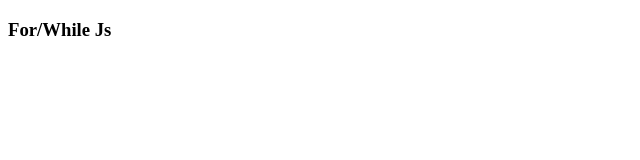
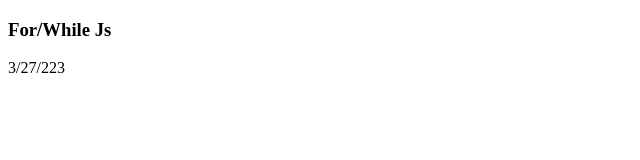
Before and after one commit to MDNET-Developer/JavaScriptFile, a plain HTML site: page StartJS/WhileForPractiseJS/index.html in a window 1280 px wide. Shown: the full height of the page, 0-640 px from the left. Drawn offline with Linux system fonts and the light colour scheme.

Commit message:
JS UPDATE

```diff
--- a/StartJS/WhileForPractiseJS/index.html
+++ b/StartJS/WhileForPractiseJS/index.html
@@ -9,5 +9,6 @@
 </head>
 <body>
     <h3>For/While Js</h3>
+    <p>3/27/223</p>
 </body>
 </html>
```
